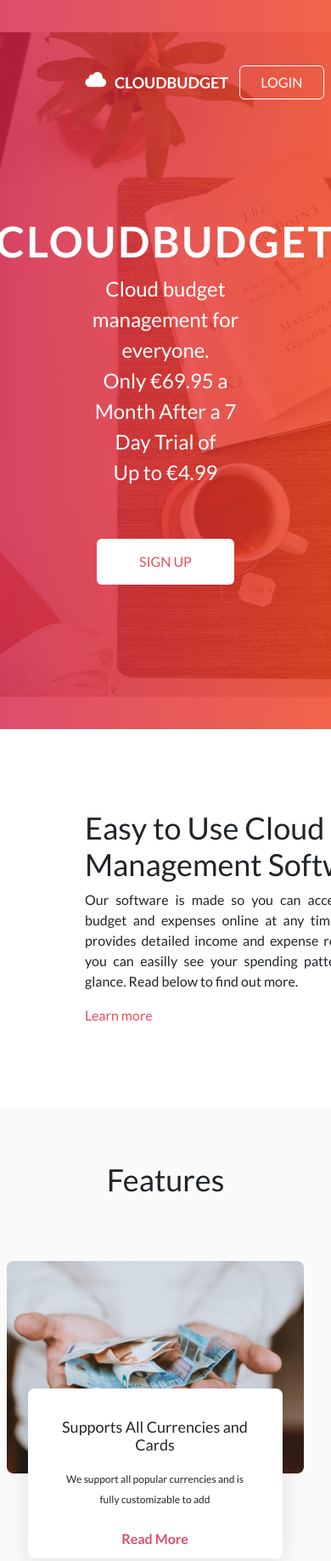
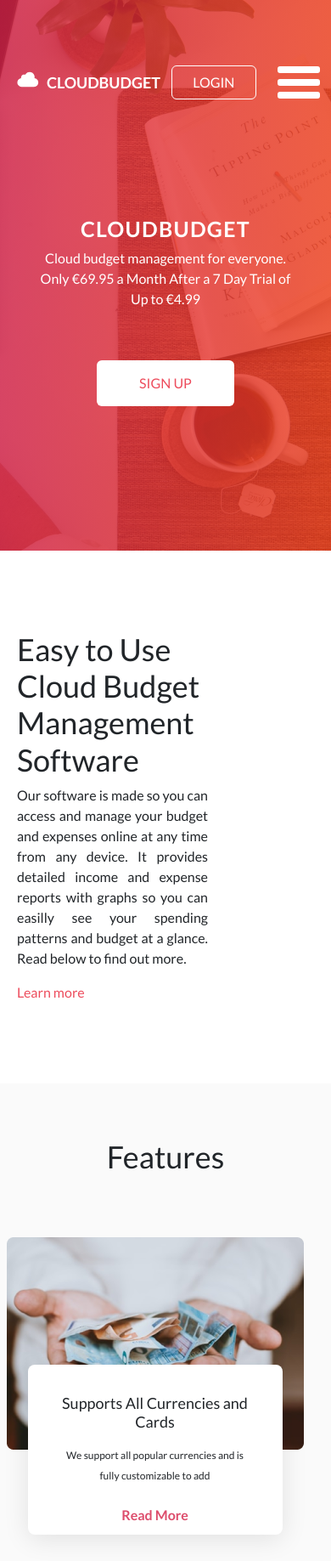
Before and after one commit to YuliiaDud/Cloudbudget, a website: page index.html in a window 390 px wide. Shown: the top 1837 px of the page at 85% size. Drawn offline with nearby package versions, Linux system fonts and the light colour scheme; files whose address does not match are found by name.

Commit message:
added media for mobile version

```diff
--- a/css/style.css
+++ b/css/style.css
@@ -93,7 +93,7 @@
   display: flex;
 }
 .overview-text {
-  min-width: 445px;
+  max-width: 445px;
   margin-right: 125px;
   text-align: justify;
 }
@@ -204,7 +204,7 @@
   margin-right: 25px;
 }
 .fourthSection-text {
-  min-width: 445px;
+  max-width: 445px;
   margin-right: 30px;
 }
 .fourthSection p {
@@ -412,3 +412,18 @@
     font-size: 50px;
   }
 }
+@media (max-width: 768px) {
+  .title {
+    font-size: 25px;
+  }
+  .details {
+    font-size: 16px;
+  }
+  .wrapper {
+    padding-right: 20px;
+    padding-left: 20px;
+  }
+  .contact {
+    flex-direction: column;
+  }
+}
```
